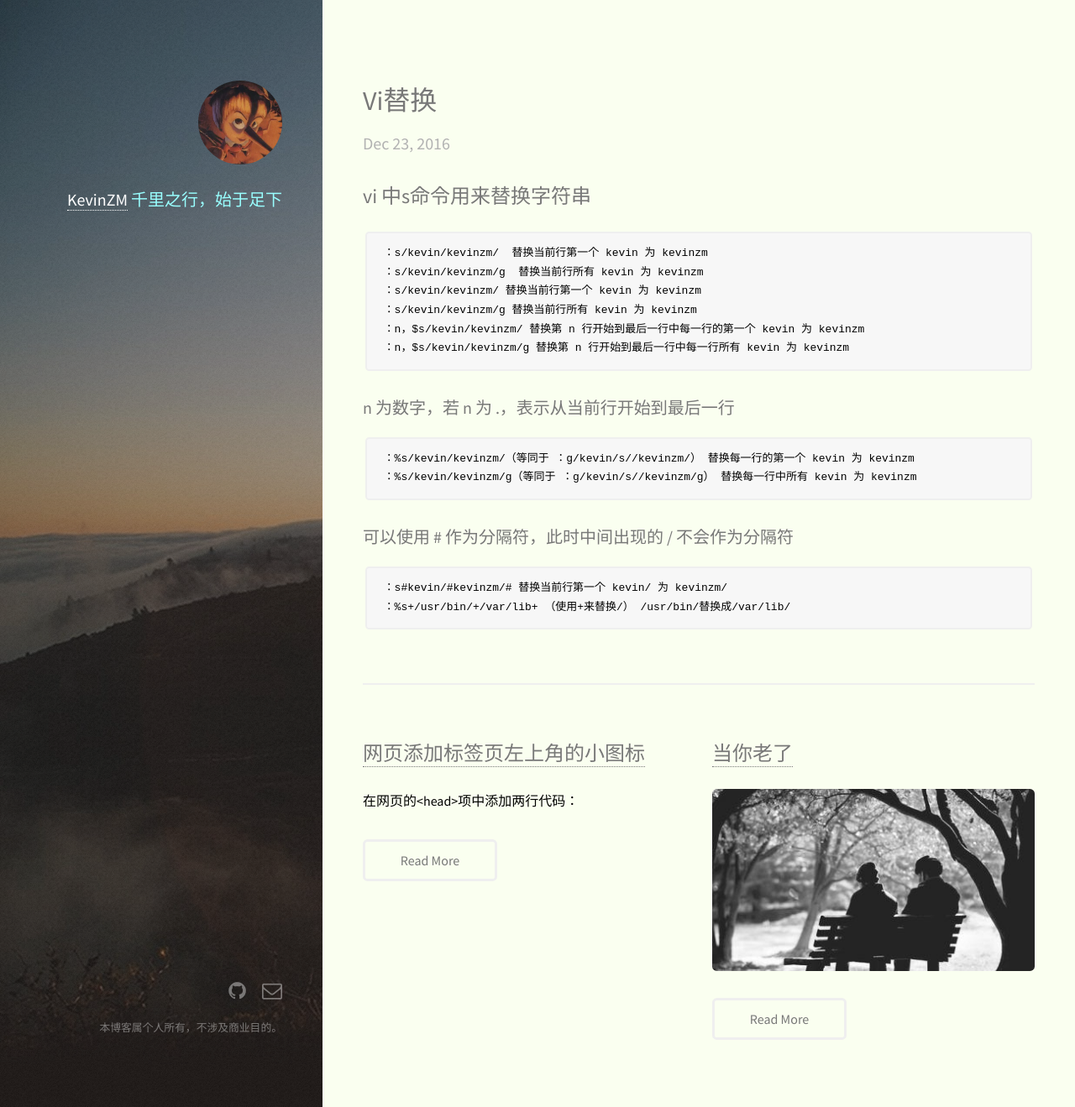
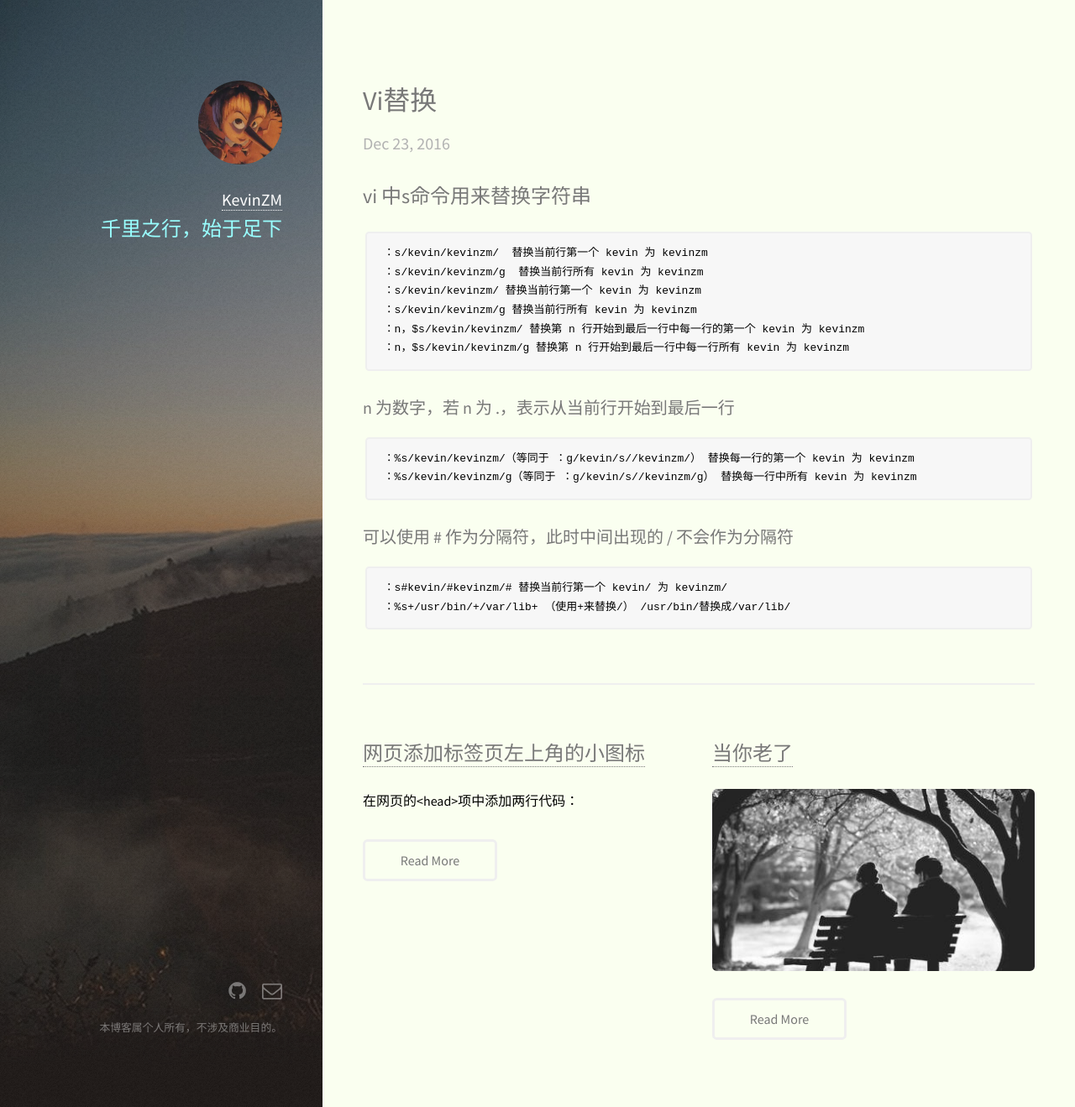
Before and after one commit to KevinZM/kevinzmmmmm.github.io, a Jekyll site: the page built from index.html, in a window 1280 px wide and 1319 px high. Shown: the whole window at 84% size. Built offline with Jekyll 4.4.1, drawn with Linux system fonts in a browser that asks for light colours.

Commit message:
huanhang

```diff
--- a/_layouts/default.html
+++ b/_layouts/default.html
@@ -24,9 +24,8 @@
 
       <header id="header">
           <a href="/" class="image avatar"><img src="/images/avatar.jpg" alt="" /></a>
-          <h1><strong><a href="/">KevinZM</a></strong><br />
-          <font color="#99FFFF">千里之行，始于足下</font><br />
-          </h1>
+          <h1><strong><a href="/">KevinZM</a></strong></h1>
+          <h2><font color="#99FFFF">千里之行，始于足下</font></h2>
       </header>
 
 
```
